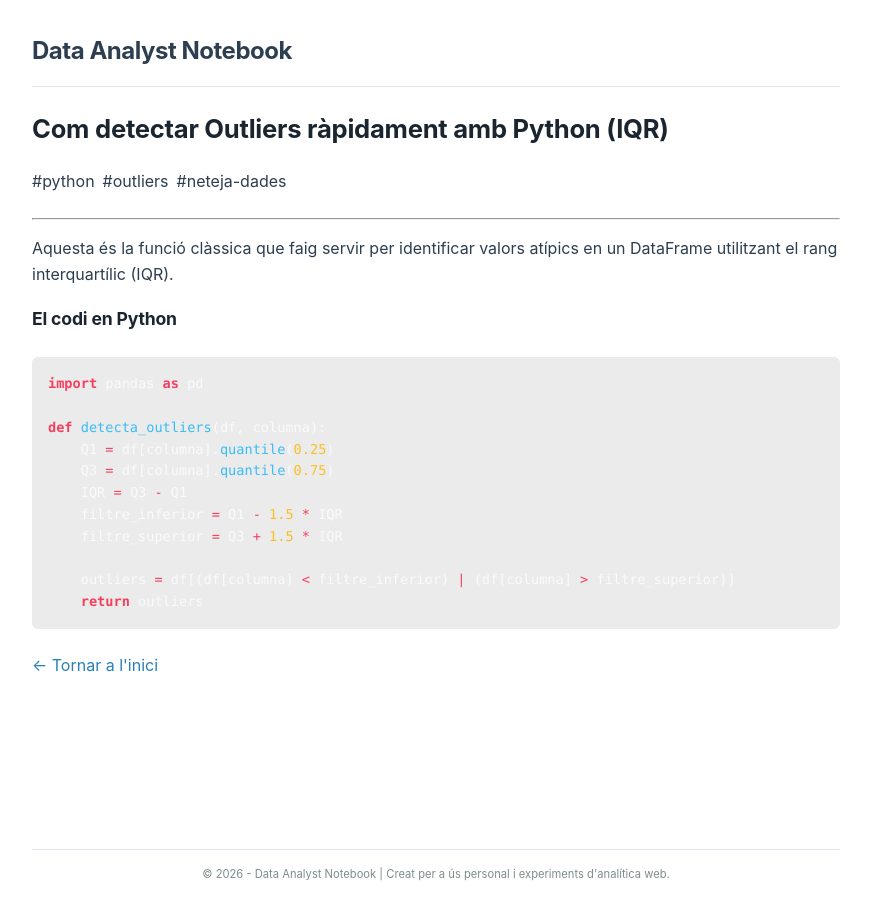
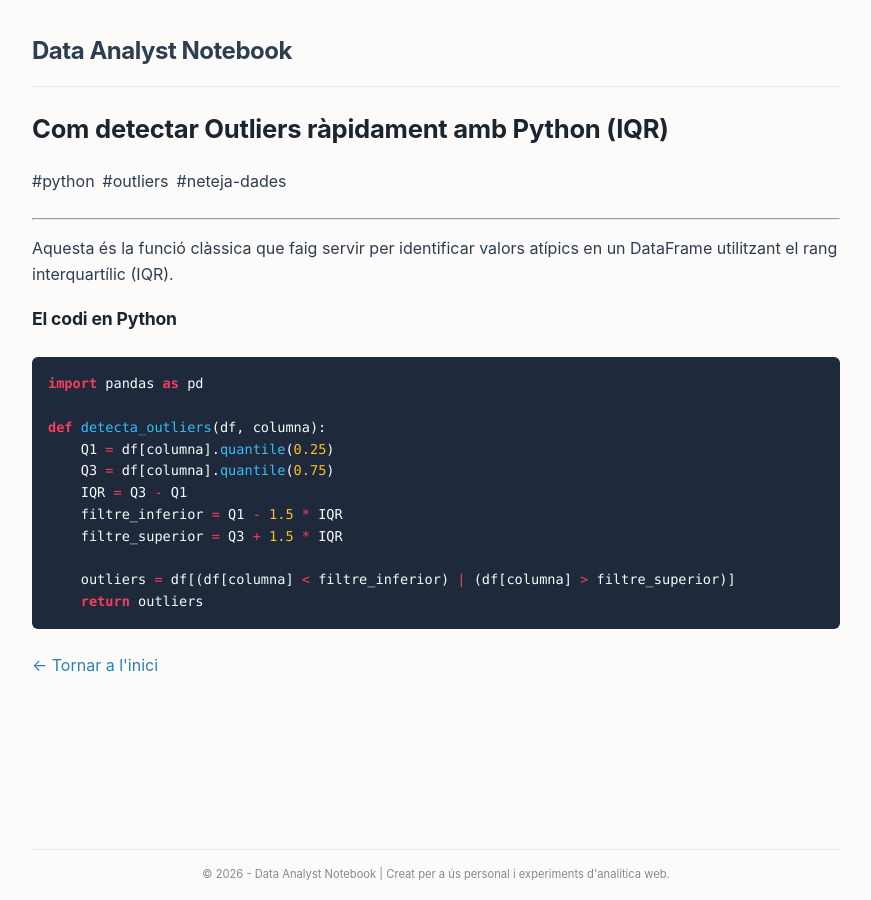
Before and after one commit to alberthr/alberthr.github.io, a Jekyll site: the page built from _posts/2026-06-09-outliers-iqr.md, in a window 1280 px wide. Shown: the whole page, without its empty margins (204-1075 px from the left). Built offline with Jekyll 4.4.1, drawn with Linux system fonts in a browser that asks for light colours.

Commit message:
Update style.css

```diff
--- a/assets/css/style.css
+++ b/assets/css/style.css
@@ -1,13 +1,10 @@
 :root {
-  /*--bg-color: #fcfbf9;*/   /* Fons estil paper trencat, càlid i elegant */
-  --bg-color: #ffffff;       /* Fons estil paper trencat, càlid i elegant */
-
+  --bg-color: #fcfbf9;       /* Fons estil paper trencat, càlid i elegant */
   --text-color: #2c3e50;     /* Blau fosc/gris carbó */
   --text-muted: #7f8c8d;
   --link-color: #2980b9;     /* Blau corporatiu polit */
   --border-color: #e2e8f0;
-  /*--code-bg: #1e293b;*/    /* Bloc de codi fosc (estil VS Code) */
-  --code-bg: #ebebeb;        /* Bloc de codi Color Gris */
+  --code-bg: #1e293b;        /* Bloc de codi fosc (estil VS Code) */
   --code-text: #f8fafc;
 }
 
```
